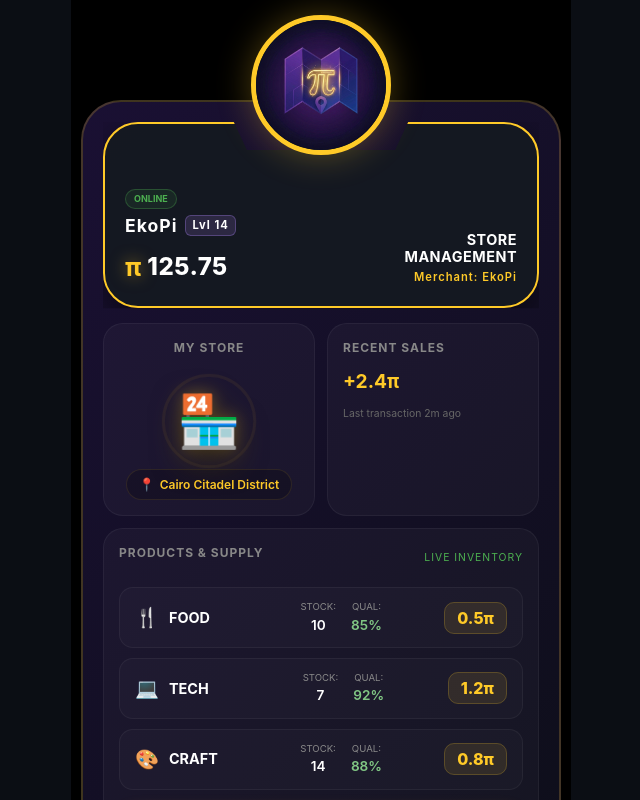
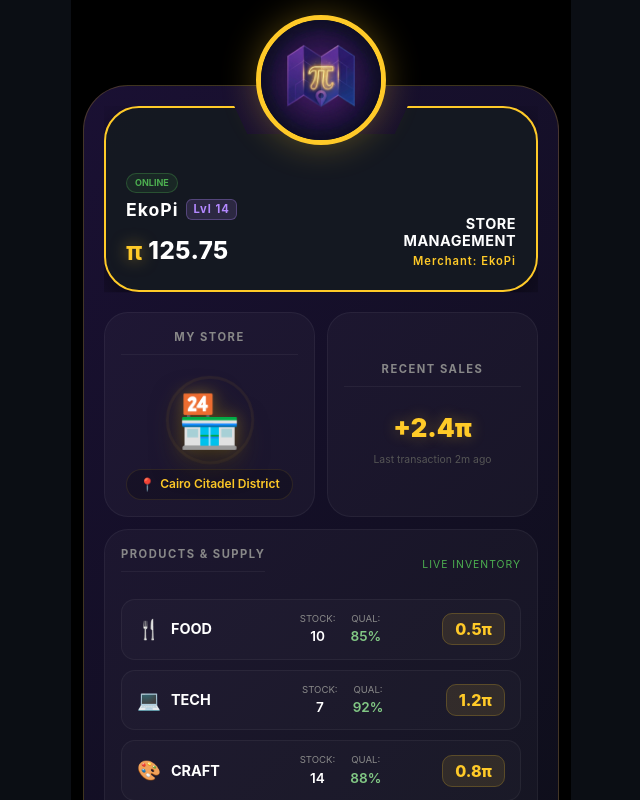
Before and after one commit to Maplypi-Official/maplypi-frontend, a React (Vite) app: page / in a window 1280 px wide. Shown: the top 800 px of the page, without its empty margins (319-959 px from the left). Built offline with nearby package versions, Linux system fonts and the light colour scheme; no server answers.

Commit message:
Update Dashboard.css

```diff
--- a/src/components/Layout/Dashboard.css
+++ b/src/components/Layout/Dashboard.css
@@ -1,70 +1,129 @@
+/* --- المتغيرات المركزية للهوية البصرية --- */
 :root {
   --maply-purple-gradient: linear-gradient(135deg, #1a1033 0%, #0b0e14 100%);
   --digital-gold: #ffca28;
   --panel-bg: rgba(21, 25, 33, 0.98);
-  --glass-border: rgba(255, 202, 40, 0.2); /* إطار ذهبي شفاف */
+  --glass-border: rgba(255, 202, 40, 0.2);
+  --neon-purple: #b388ff;
 }
 
-/* الحاوية الخارجية (الخلفية السوداء للموبايل) */
+/* --- الحاوية الخارجية (المسؤولة عن التمركز) --- */
 .ts-dashboard-container {
   width: 100%;
-  max-width: 500px;
+  max-width: 500px; /* العرض المثالي للموبايل */
   margin: 0 auto;
   min-height: 100vh;
-  background: #000; /* خلفية سوداء عميقة خارج الكارت */
-  padding: 80px 10px 20px 10px; /* مساحة للتاج من فوق */
+  background: #000; /* خلفية سوداء عميقة لإبراز الكارت */
+  padding: 85px 12px 30px 12px; /* مساحة علوية للتاج */
   box-sizing: border-box;
   overflow-x: hidden;
   position: relative;
+  display: flex;
+  flex-direction: column;
 }
 
-/* الكارت الكبير الموحد (Main Card) */
+/* --- الكارت الكبير الموحد (The Main Shell) --- */
 .maply-main-card {
   background: var(--maply-purple-gradient);
-  border: 2px solid var(--glass-border);
-  border-radius: 40px; /* كارت دائري الحواف جداً */
+  border: 1px solid var(--glass-border);
+  border-radius: 45px; /* حواف دائرية احترافية */
   padding: 20px;
-  box-shadow: 0 20px 50px rgba(0,0,0,0.8);
+  box-shadow: 0 25px 50px rgba(0, 0, 0, 0.9);
   position: relative;
-  margin-top: 20px;
+  z-index: 10;
+  display: flex;
+  flex-direction: column;
+  gap: 15px;
 }
 
-/* ضبط الشبكة داخل الكارت */
+/* --- نظام الشبكة (Grid System) داخل الكارت --- */
 .ts-main-grid {
   display: grid;
-  grid-template-columns: 1fr 1fr;
+  grid-template-columns: 1fr 1fr; /* عمودين متساويين */
   gap: 12px;
-  margin-top: 15px;
+  margin-top: 5px;
 }
 
-/* اللوحات الداخلية */
+/* --- اللوحات المشتركة (Panels) --- */
 .ts-panel {
-  background: rgba(255, 255, 255, 0.03); /* شفافية بسيطة داخل الكارت */
+  background: rgba(255, 255, 255, 0.03);
   border: 1px solid rgba(255, 255, 255, 0.05);
-  border-radius: 20px;
-  padding: 15px;
+  border-radius: 24px;
+  padding: 16px;
+  box-sizing: border-box;
+  transition: transform 0.2s ease;
 }
 
-.full-width { grid-column: span 2; }
+.full-width {
+  grid-column: span 2;
+}
 
-/* نصوص العناوين الصغيرة داخل اللوحات */
+/* --- نصوص العناوين والبيانات المشتركة --- */
 .ts-panel h3 {
   color: #888;
-  font-size: 0.75rem;
+  font-size: 0.7rem;
   margin-top: 0;
-  margin-bottom: 10px;
-  letter-spacing: 1px;
+  margin-bottom: 12px;
+  letter-spacing: 1.5px;
+  text-transform: uppercase;
+  border-bottom: 1px solid rgba(255, 255, 255, 0.05);
+  padding-bottom: 8px;
 }
 
-.revenue-stat { color: var(--digital-gold); font-weight: bold; font-size: 1.2rem; }
-.sub-text { font-size: 0.65rem; color: #666; }
+/* --- تنسيق قسم المبيعات السريعة (Recent Sales) --- */
+.recent-sales {
+  display: flex;
+  flex-direction: column;
+  justify-content: center;
+  align-items: center;
+  text-align: center;
+}
 
-/* شاشة التحميل */
+.revenue-stat {
+  color: var(--digital-gold);
+  font-weight: 900;
+  font-size: 1.6rem;
+  margin: 5px 0;
+  text-shadow: 0 0 15px rgba(255, 202, 40, 0.3);
+}
+
+.sub-text {
+  font-size: 0.65rem;
+  color: #555;
+  margin: 0;
+}
+
+/* --- شاشة التحميل (Loading) --- */
 .loading-screen {
   height: 100vh;
   display: flex;
+  flex-direction: column;
   justify-content: center;
   align-items: center;
   background: #000;
   color: var(--digital-gold);
+  font-family: 'Orbitron', sans-serif;
+  letter-spacing: 3px;
+  font-weight: bold;
 }
+
+/* --- التنبيهات (Toasts) --- */
+.error-toast {
+  position: fixed;
+  bottom: 25px;
+  left: 50%;
+  transform: translateX(-50%);
+  background: rgba(255, 82, 82, 0.9);
+  color: white;
+  padding: 10px 20px;
+  border-radius: 12px;
+  font-size: 0.8rem;
+  z-index: 2000;
+  box-shadow: 0 10px 30px rgba(0,0,0,0.5);
+}
+
+/* منع التمرير الأفقي في حال وجود عناصر واسعة */
+* {
+  box-sizing: border-box;
+  -webkit-tap-highlight-color: transparent;
+}
```
